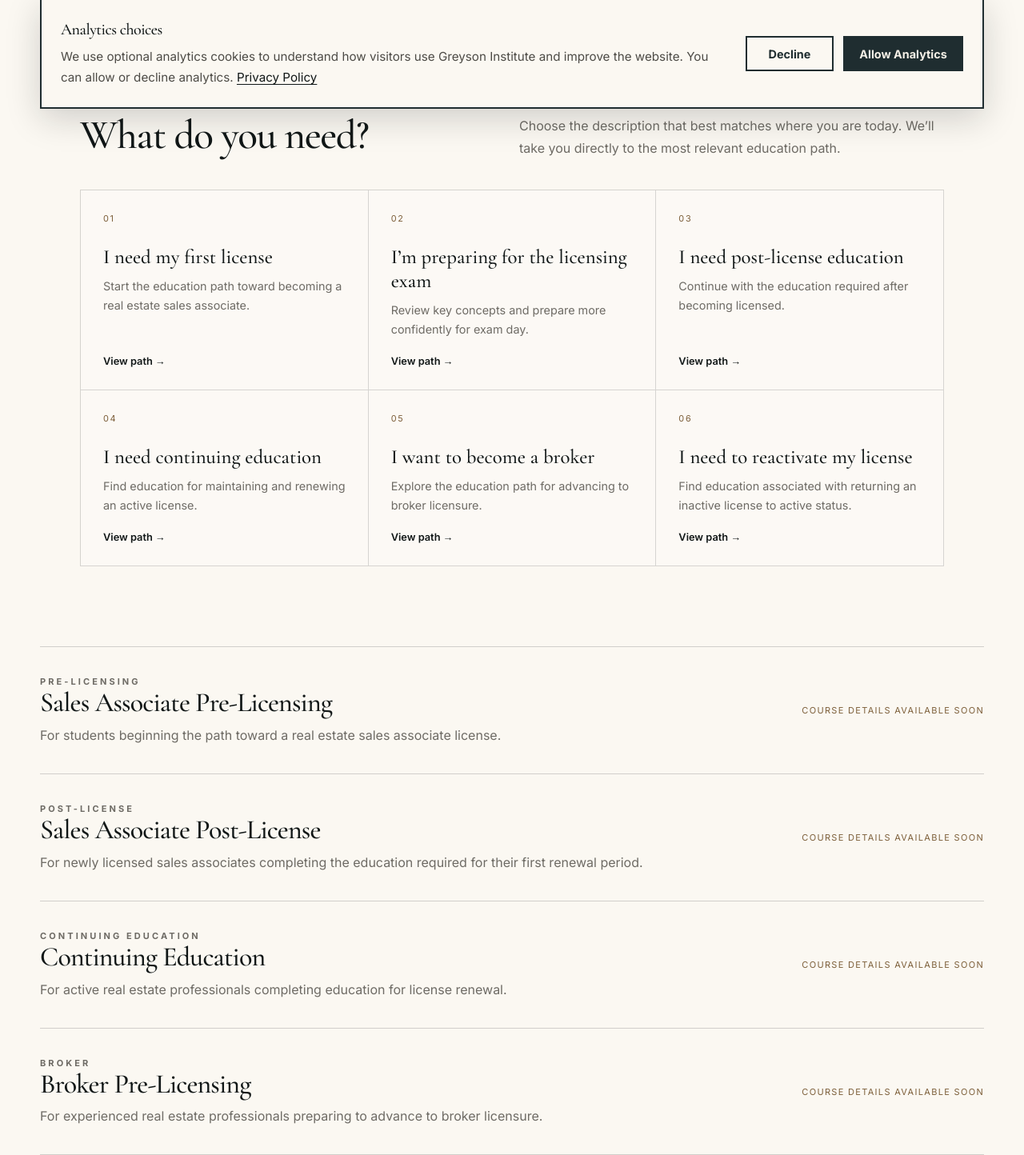
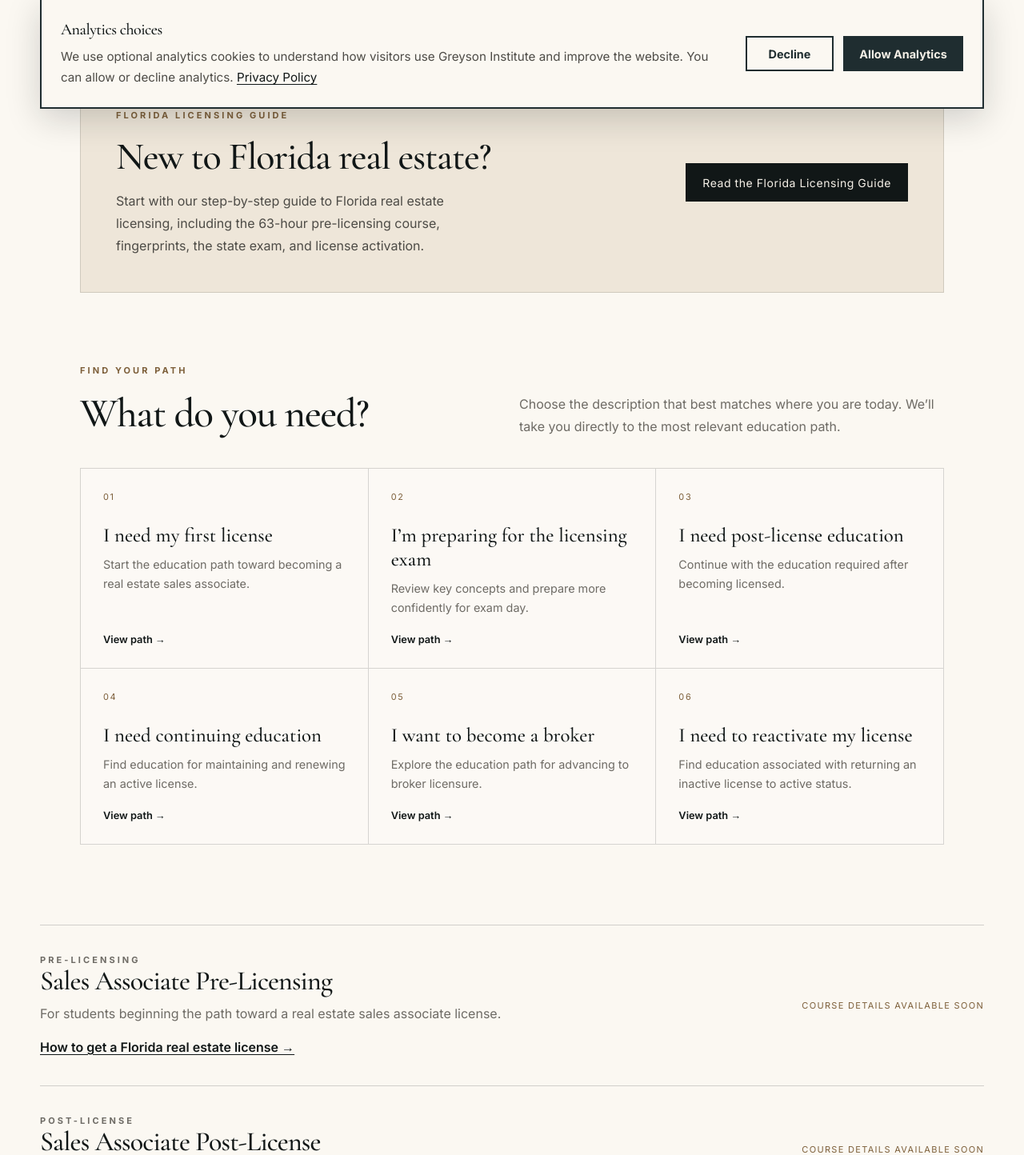
Before and after one commit to BrianLook/Greyson-Institute-Website, a Next.js app: page /courses in a window 1280 px wide. Shown: the part 640-2084 px from the top of the page at 80% size. Built offline with nearby package versions, Linux system fonts and the light colour scheme; grey boxes are pictures that could not be loaded.

Commit message:
Link Courses page to Florida licensing guide

```diff
--- a/app/courses/page.tsx
+++ b/app/courses/page.tsx
@@ -98,7 +98,7 @@ export default function CoursesPage() {
       <div
         className="container about-grid"
         style={{
-          marginBottom: "88px",
+          marginBottom: "72px",
           alignItems: "center",
           minWidth: 0,
         }}
@@ -138,6 +138,75 @@ export default function CoursesPage() {
               objectPosition: "center",
             }}
           />
+        </div>
+      </div>
+
+      <div
+        className="container"
+        style={{
+          maxWidth: "1080px",
+          marginBottom: "88px",
+          minWidth: 0,
+        }}
+      >
+        <div
+          style={{
+            background: "#eee6d9",
+            border: "1px solid rgba(17, 23, 23, 0.14)",
+            padding: "clamp(28px, 5vw, 44px)",
+            display: "grid",
+            gridTemplateColumns:
+              "repeat(auto-fit, minmax(min(100%, 280px), 1fr))",
+            gap: "30px",
+            alignItems: "center",
+          }}
+        >
+          <div style={{ minWidth: 0 }}>
+            <p className="eyebrow">FLORIDA LICENSING GUIDE</p>
+
+            <h2
+              style={{
+                fontSize: "clamp(2rem, 4vw, 3rem)",
+                marginBottom: "14px",
+                overflowWrap: "anywhere",
+              }}
+            >
+              New to Florida real estate?
+            </h2>
+
+            <p
+              style={{
+                color: "#4d4b46",
+                marginBottom: 0,
+                maxWidth: "650px",
+              }}
+            >
+              Start with our step-by-step guide to Florida real estate
+              licensing, including the 63-hour pre-licensing course,
+              fingerprints, the state exam, and license activation.
+            </p>
+          </div>
+
+          <div
+            style={{
+              display: "flex",
+              justifyContent: "flex-end",
+              alignItems: "center",
+              minWidth: 0,
+            }}
+          >
+            <Link
+              className="button"
+              href="/how-to-get-a-florida-real-estate-license"
+              style={{
+                maxWidth: "100%",
+                whiteSpace: "normal",
+                textAlign: "center",
+              }}
+            >
+              Read the Florida Licensing Guide
+            </Link>
+          </div>
         </div>
       </div>
 
@@ -284,6 +353,27 @@ export default function CoursesPage() {
               </h2>
 
               <p>{course.body}</p>
+
+              {course.id === "pre-licensing" && (
+                <p
+                  style={{
+                    marginTop: "14px",
+                    marginBottom: 0,
+                  }}
+                >
+                  <Link
+                    href="/how-to-get-a-florida-real-estate-license"
+                    style={{
+                      textDecoration: "underline",
+                      textUnderlineOffset: "3px",
+                      fontWeight: 600,
+                      color: "#111717",
+                    }}
+                  >
+                    How to get a Florida real estate license →
+                  </Link>
+                </p>
+              )}
             </div>
 
             <span className="coming-soon">
```
